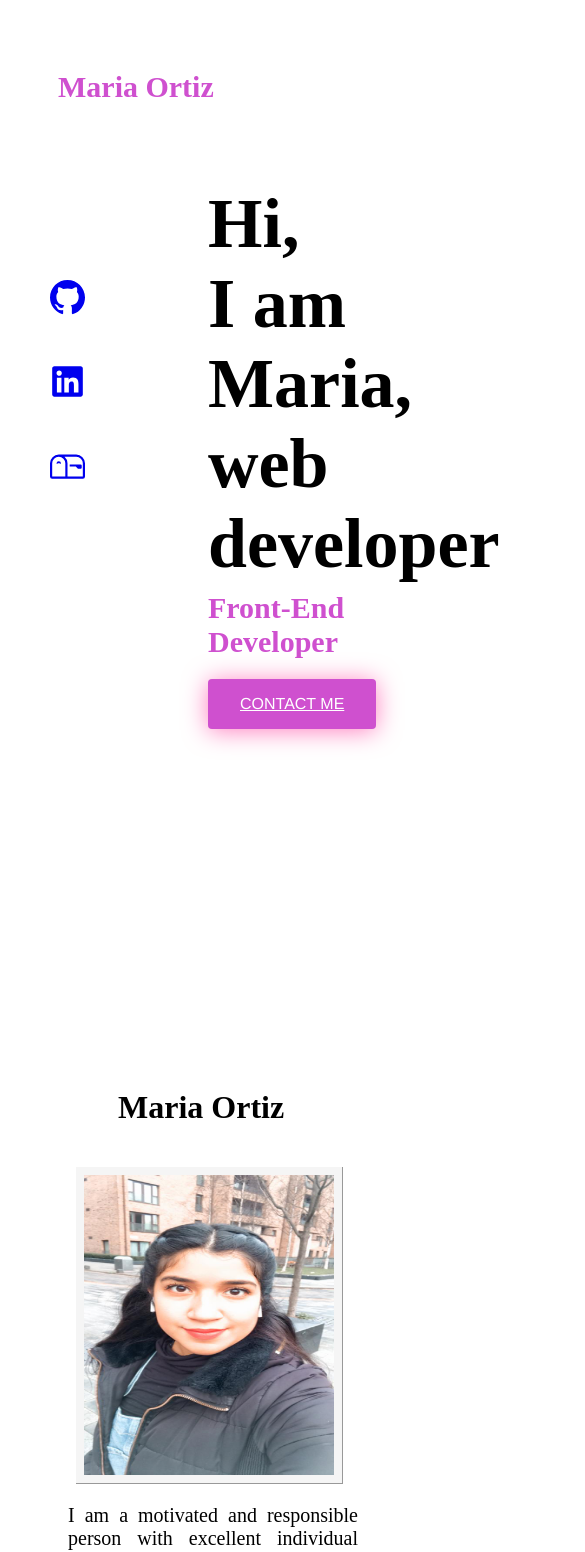
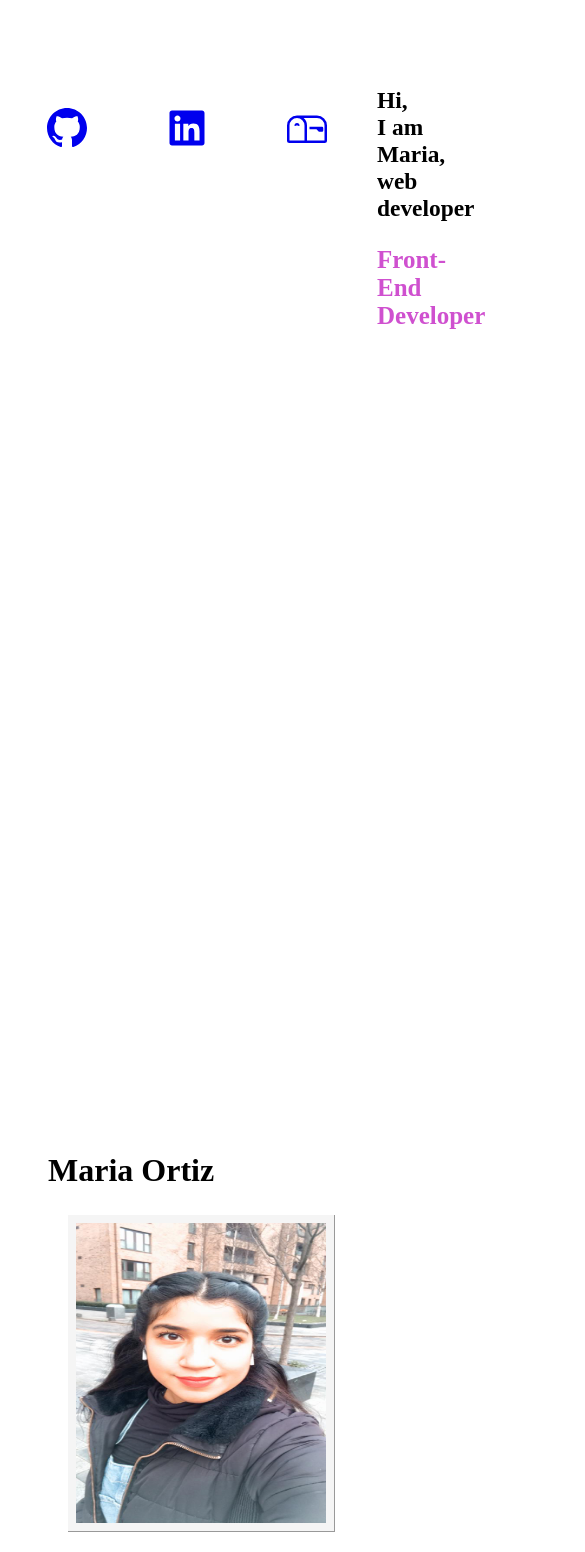
Before and after one commit to miaor5/My-personal-page, a React (Create React App) app: page / in a window 390 px wide. Shown: the top 1552 px of the page, 585 px wide, since content can reach past the window. Built offline with nearby package versions, Linux system fonts and the light colour scheme.

Commit message:
main responsive

```diff
--- a/src/components/Home.js
+++ b/src/components/Home.js
@@ -1,18 +1,35 @@
 import '../styles/App.scss';
 import Menu from './Menu';
-import Social from './Social';
-import { Link } from 'react-router-dom';
 import Aboutme from './Aboutme';
 import Skills from './Skills';
 import Myprojects from './Myprojects';
 import Contactme from './Contactme';
+import { BsGithub } from 'react-icons/bs';
+import { FaLinkedin } from 'react-icons/fa';
+import { BsMailbox } from 'react-icons/bs';
 
 function Home(props) {
   return (
     <>
       <Menu />
-      <Social />
+
       <main className="main__container">
+        <nav className="social__links">
+          <a href="https://github.com/miaor5" alt="Github" className="github">
+            <BsGithub />
+          </a>
+          <a
+            href="https://www.linkedin.com/in/maria-ortiz-mero-a48871206/"
+            alt="Linkeding"
+            className="ln"
+          >
+            <FaLinkedin />
+          </a>
+          <a href="mailto:ortiz.maria.mero@gmail.com">
+            <BsMailbox />
+          </a>
+        </nav>
+        <div>
           <h1 className="main__container--name" id="Home">
             Hi,
             <br /> I am Maria,
@@ -22,6 +39,7 @@ function Home(props) {
           <a href="#contact" className="main__container--button">
             CONTACT ME
           </a>
+        </div>
       </main>
       <Aboutme />
       <Skills />
--- a/src/components/Menu.js
+++ b/src/components/Menu.js
@@ -4,7 +4,7 @@ function Menu(props) {
   return (
     <>
       <header className="header">
-        <h4 className="header__title">Maria Ortiz</h4>
+
         <div>
           <ul className="header__list">
             <li>
--- a/src/components/Social.js
+++ b/src/components/Social.js
@@ -7,7 +7,7 @@ import { BsMailbox } from 'react-icons/bs';
 function Social() {
   return (
     <>
-      <nav className="social__links">
+      {/* <nav className="social__links">
         <a href="https://github.com/miaor5" alt="Github" className="github">
           <BsGithub />
         </a>
@@ -21,7 +21,7 @@ function Social() {
         <a href="mailto:ortiz.maria.mero@gmail.com">
           <BsMailbox />
         </a>
-      </nav>
+      </nav> */}
     </>
   );
 }
--- a/src/styles/App.scss
+++ b/src/styles/App.scss
@@ -1,11 +1,10 @@
 body{
   background-color: white;
 }
+//Menu
 .header {
-  display: flex ;
-  flex-direction: row;
-  justify-content: space-between;
-  width: 100vh;
+  background-color: red;
+  width: 100vw;
   color: rgb(207, 80, 207);
   margin-left: 50px;
   margin-right: 10px;
@@ -17,26 +16,44 @@ body{
 }
 .header__list{
   position: fixed;
+  // right: 30px;
   list-style:none;
   text-decoration: none;
   display: flex;
   font-weight: bold;
   gap: 20px;
   font-size: 17px;
-  margin-left: 40px;
+  // margin-left: 40px;
+}
+@media (max-width: 768px) {
+  .header {
+    display: none;
+  }
+  .header__list{
+    display: none;
+  }
+}
+
+
+//Home
+.main__container{
+  display: flex;
+  flex-direction: row;
+  height: 100vh;
+  width: 100vw;
 }
 .main__container--name{
 color: black;
-font-size: 70px;
-margin-top: 40px;
+font-size: 6vw;
+margin-top: 0.1vh;
 margin-left: 200px;
 }
 .main__container--title{
   color:rgb(207, 80, 207);
   margin-left: 200px;
-  margin-top: -40px;
+  margin-top: -20px;
   margin-bottom: 20px;
-  font-size: 30px;
+  font-size: 4vw;
 }
 .main__container--button{
   margin-left: 200px;
@@ -54,7 +71,66 @@ margin-left: 200px;
   transition: transform ease-in 0.1s, box-shadow ease-in 0.25s;
   box-shadow: 0 2px 25px rgba(255, 0, 130, 0.5);
 }
+@media (max-width: 768px) {
 
+  .main__container{
+    height: 100vh;
+  }
+  .main__container--name{
+    color: black;
+    // font-size: 5vw;
+    margin-top: 50%;
+    margin-left: 50px;
+    }
+    .main__container--title{
+      color:rgb(207, 80, 207);
+      margin-left: 50px;
+      margin-top: 15%;
+      margin-bottom: 20px;
+      font-size: 25px;
+    }
+    .main__container--button{
+      display: none;
+
+    }
+}
+
+//Home-Social
+
+.social__links{
+  display: flex;
+  flex-direction: column;
+  font-size: 3vw;
+  gap: 40px;
+  margin-left: 10%;
+  margin-top: 100px;
+  color: rgb(207, 80, 207);
+   :hover{
+    font-size: 4vw;
+    color: rgba(255, 0, 130, 0.5);
+   }
+  }
+  @media (max-width: 768px) {
+    .social__links{
+      display: flex;
+      flex-direction: row;
+      font-size: 40px;
+      color: rgb(207, 80, 207);
+      // position: absolute;
+      // top: 500px;
+      // left: 60px;
+   :hover{
+    font-size: 50px;
+    color: rgba(255, 0, 130, 0.5);
+   }
+  }
+  .github{
+    margin-right: 40px;
+  }
+  .ln{
+    margin-right: 40px;
+  }
+    }
 //Skills
 .container{
   height: 100vh;
@@ -98,25 +174,17 @@ margin-left: 200px;
    box-shadow: 0px 0px 15px 15px rgb(207, 80, 207);
   -webkit-box-shadow: 0px 0px 15px 15px rgb(207, 80, 207);
 }
+@media (max-width: 768px) {
+  .container{
+    padding-top: 150px;
+    padding-bottom: 550px;
+  }
+  .skills--icons{
+    width: 100px;
+    height: 100px;
+  }
+}
 
-
-//Social
-
-.social__links{
-display: flex;
-flex-direction: column;
-font-size: 35px;
-color: rgb(207, 80, 207);
-position: absolute;
-top: 280px;
-left: 50px;
-gap: 40px;
-
- :hover{
-  font-size: 50px;
-  color: rgba(255, 0, 130, 0.5);
- }
-}
 
 //About Me
 
@@ -125,7 +193,7 @@ gap: 40px;
   width: 100%;
   display: grid;
   column-gap: auto;
-  grid-template-columns: 400px 400px;
+  grid-template-columns: 1fr 1fr;
   grid-template-rows:1fr 1fr 1fr;
   justify-content: space-between;
   width: 900px;
@@ -170,48 +238,26 @@ gap: 40px;
 .aboutme{
   display: flex;
   flex-direction: column;
-  margin-left: 60px;
+  width: 100%;
+  margin-left: 40px;
   margin-top: 200px;
+
     &__image{
-      margin-left: 8px;
-      margin-top: 20px;
+      margin-left: 20px;
     }
     &__text{
-      width: 290px;
       margin-bottom: 250px;
       font-size: 20px;
+      width: auto;
+      flex-wrap: wrap;
+
     }
     &__title{
-      margin-left: 50px;
+      padding-bottom: 20px;
       }
 }
 
 }
-
-// @media all and (min-width: 1200px) {
-//   .aboutme{
-//     display: flex;
-//     flex-direction: column;
-//     margin-left: 60px;
-//     margin-top: 200px;
-//       &__image{
-//         margin-left: 8px;
-//         margin-top: 20px;
-//       }
-//       &__text{
-//         width: 290px;
-//         margin-bottom: 250px;
-//         font-size: 20px;
-//       }
-//       &__title{
-//         margin-left: 50px;
-//         }
-//   }
-
-//   }
-
-
-
 
 
 
```
Lines whose indentation alone changed are shown as unchanged.
